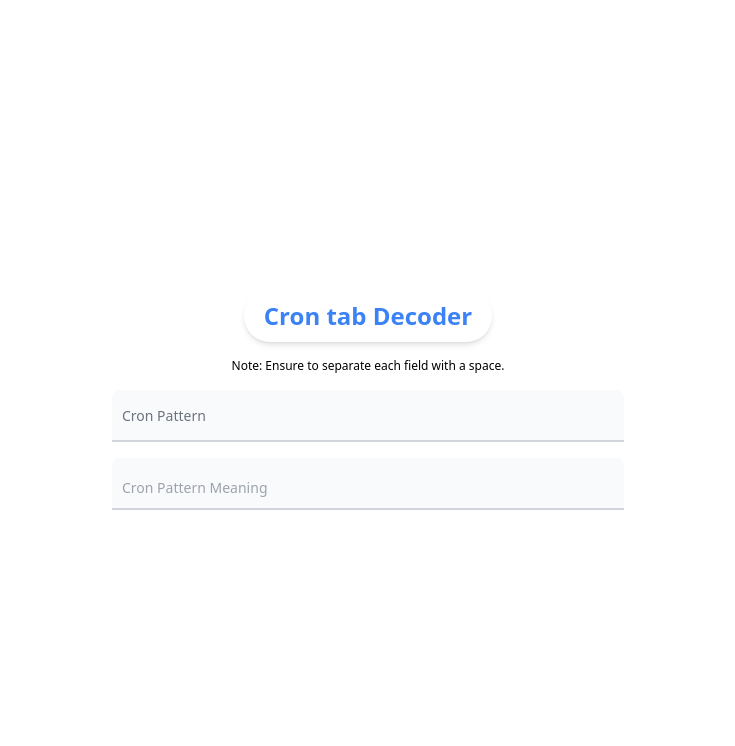
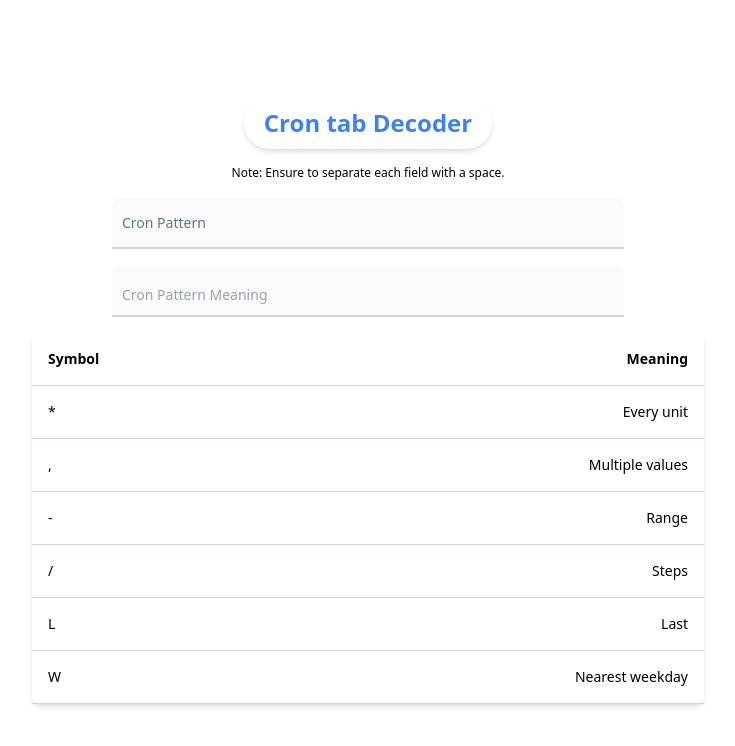
Before and after one commit to kunal202/cronTabDecoder, a React (Create React App) app: page / in a window 1280 px wide. Shown: the top 746 px of the page, without its empty margins (272-1007 px from the left). Built offline with nearby package versions, Linux system fonts and the light colour scheme.

Commit message:
feat(cron-tab-decoder)[main]: added symbol legend

```diff
--- a/src/App.js
+++ b/src/App.js
@@ -140,6 +140,44 @@ function App() {
             disabled={true}
           />
         </div>
+        <div className="w-full max-w-2xl mt-10">
+          <table className="min-w-full border-collapse rounded-lg shadow-md">
+            <thead>
+              <tr className="border-b border-gray-300">
+                <th className="p-4 text-left text-sm font-semibold">Symbol</th>
+                <th className="p-4 text-right text-sm font-semibold">
+                  Meaning
+                </th>
+              </tr>
+            </thead>
+            <tbody>
+              <tr className="border-b border-gray-300">
+                <td className="p-4 text-left text-sm"> *</td>
+                <td className="p-4 text-right text-sm">Every unit</td>
+              </tr>
+              <tr className="border-b border-gray-300">
+                <td className="p-4 text-left text-sm"> ,</td>
+                <td className="p-4 text-right text-sm">Multiple values</td>
+              </tr>
+              <tr className="border-b border-gray-300">
+                <td className="p-4 text-left text-sm"> -</td>
+                <td className="p-4 text-right text-sm">Range</td>
+              </tr>
+              <tr className="border-b border-gray-300">
+                <td className="p-4 text-left text-sm"> /</td>
+                <td className="p-4 text-right text-sm">Steps</td>
+              </tr>
+              <tr className="border-b border-gray-300">
+                <td className="p-4 text-left text-sm"> L</td>
+                <td className="p-4 text-right text-sm">Last</td>
+              </tr>
+              <tr className="border-b border-gray-300">
+                <td className="p-4 text-left text-sm"> W</td>
+                <td className="p-4 text-right text-sm">Nearest weekday</td>
+              </tr>
+            </tbody>
+          </table>
+        </div>
       </div>
     </div>
   );
```
